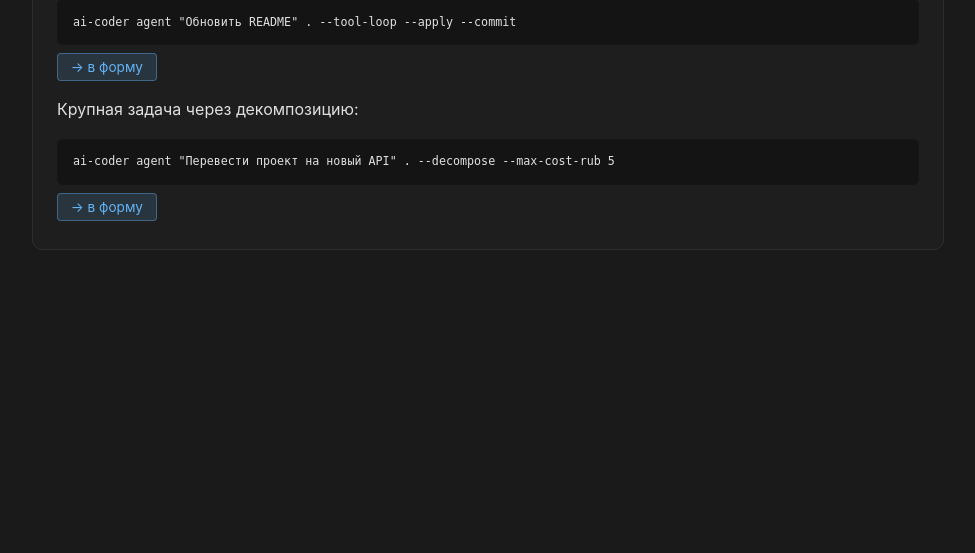
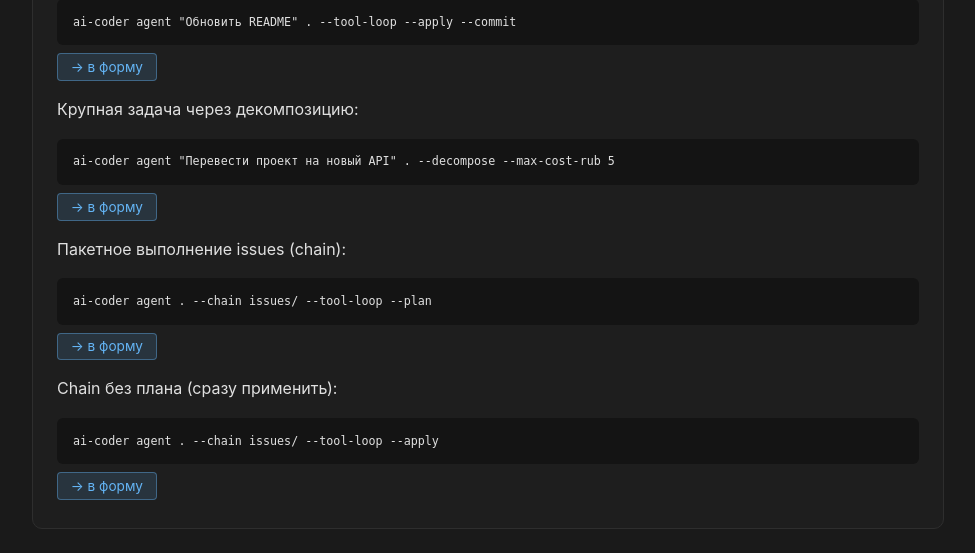
Before and after one commit to bauman-robotics/ai-coder, a FastAPI app: page /docs/cli/help in a window 1280 px wide. Shown: the part 3803-4356 px from the top of the page, without its empty margins (152-1127 px from the left). Before the commit the page ends 4053 px from the top, so only its background shows below. Run offline with FastAPI, Linux system fonts and the light colour scheme.

Commit message:
feat(gui): поддержка --chain (10.56)
- app.py: chain_path в _build_command/_build_argv/build/run
- особая ветка mode=chain: agent <path> --chain <dir> --tool-loop
- index.html: поле #chain-path + applyModeConstraints + parseCommand
- help.html: 2 chain-примера с кнопками
- issues/demos/*/README.md -> commands/demos/*/README.md
  (chain глотал README как задачу)
- TODO: CLI-баг '--chain требует goal' задокументирован

Проверено: curl /build (4 кейса), CLI-смоук (chain 5 задач,
precheck бюджета), ruff, pytest 459 passed.
GUI в браузере: поле #chain-path появляется при mode=chain.

```diff
--- a/ai_coder/gui/app.py
+++ b/ai_coder/gui/app.py
@@ -76,6 +76,7 @@ def _build_command(
     task_type: str = "agent",
     run_action: str = "",
     reverse_check: bool = False,
+    chain_path: str = "",
 ) -> str:
     """Собирает строку команды ai-coder из полей формы."""
     path_val = path.strip() if path.strip() else "."
@@ -95,15 +96,30 @@ def _build_command(
             parts.append(advanced_flags.strip())
         return " ".join(parts)
 
-    parts: list[str] = ["ai-coder", "agent", f'"{_escape_shell(goal)}"']
+    mode_val = mode.strip()
 
-    # path — всегда (второй позиционный аргумент agent_cmd).
-    # Пустой path → "." (как дефолт CLI), иначе --tool-loop окажется
-    # на месте path и Typer его не распознает.
-    parts.append(path_val)
-    if mode.strip() and mode.strip() != "plain":
-        mode_val = mode.strip()
-        parts.append(mode_val if mode_val.startswith("--") else f"--{mode_val}")
+    if mode_val == "chain":
+        # --chain <dir>: path передаётся на месте goal (hack в cli.py,
+        # строка ~1477: если goal — директория, а есть --chain/--issue,
+        # cli сам считает это path и обнуляет goal). goal НЕ используется.
+        # Формат: ai-coder agent <path> --chain <dir> --tool-loop
+        chain_val = chain_path.strip() or "issues"
+        parts: list[str] = [
+            "ai-coder",
+            "agent",
+            _escape_shell(path_val),
+            "--chain",
+            _escape_shell(chain_val),
+            "--tool-loop",
+        ]
+    else:
+        parts = ["ai-coder", "agent", f'"{_escape_shell(goal)}"']
+        # path — всегда (второй позиционный аргумент agent_cmd).
+        # Пустой path → "." (как дефолт CLI), иначе --tool-loop окажется
+        # на месте path и Typer его не распознает.
+        parts.append(path_val)
+        if mode_val and mode_val != "plain":
+            parts.append(mode_val if mode_val.startswith("--") else f"--{mode_val}")
     if model.strip() and model.strip() != "default":
         parts.extend(["--model", model.strip()])
     if apply:
@@ -167,6 +183,7 @@ async def build(
     task_type: str = Form("agent"),
     run_action: str = Form(""),
     reverse_check: bool = Form(False),
+    chain_path: str = Form(""),
 ) -> HTMLResponse:
     """Собирает команду из формы и возвращает её как <pre>-фрагмент."""
     command = _build_command(
@@ -182,6 +199,7 @@ async def build(
         task_type=task_type,
         run_action=run_action,
         reverse_check=reverse_check,
+        chain_path=chain_path,
     )
     return HTMLResponse(
         f'<pre id="command-output" class="command-output">{html_escape(command)}</pre>'
@@ -201,6 +219,7 @@ def _build_argv(
     task_type: str = "agent",
     run_action: str = "",
     reverse_check: bool = False,
+    chain_path: str = "",
 ) -> list[str]:
     """Собирает argv для запуска агента через python -m ai_coder.cli."""
     command = _build_command(
@@ -216,6 +235,7 @@ def _build_argv(
         task_type=task_type,
         run_action=run_action,
         reverse_check=reverse_check,
+        chain_path=chain_path,
     )
     parts = shlex.split(command)
     # parts[0] == "ai-coder" -> заменяем на sys.executable -m ai_coder.cli
@@ -368,6 +388,7 @@ async def run(
     task_type: str = Form("agent"),
     run_action: str = Form(""),
     reverse_check: bool = Form(False),
+    chain_path: str = Form(""),
 ) -> StreamingResponse:
     """Запускает агента и стримит его вывод в формате SSE."""
     run_id = uuid.uuid4().hex
@@ -384,6 +405,7 @@ async def run(
         task_type=task_type,
         run_action=run_action,
         reverse_check=reverse_check,
+        chain_path=chain_path,
     )
     proc: subprocess.Popen = subprocess.Popen(
         argv,
--- a/ai_coder/gui/templates/help.html
+++ b/ai_coder/gui/templates/help.html
@@ -299,6 +299,20 @@ ai-coder agent "Найди все TODO в проекте" . --tool-loop --dry-re
                 <button type="button" class="use-example"
                         data-cmd="ai-coder agent &quot;Перевести проект на новый API&quot; . --decompose --max-cost-rub 5">→ в форму</button>
             </div>
+
+            <p>Пакетное выполнение issues (chain):</p>
+            <div class="example">
+                <pre><code>ai-coder agent . --chain issues/ --tool-loop --plan</code></pre>
+                <button type="button" class="use-example"
+                        data-cmd="ai-coder agent . --chain issues/ --tool-loop --plan">→ в форму</button>
+            </div>
+
+            <p>Chain без плана (сразу применить):</p>
+            <div class="example">
+                <pre><code>ai-coder agent . --chain issues/ --tool-loop --apply</code></pre>
+                <button type="button" class="use-example"
+                        data-cmd="ai-coder agent . --chain issues/ --tool-loop --apply">→ в форму</button>
+            </div>
         </section>
     </main>
     <script>
```
Also changed, not shown: TODO.md (+12 -4 lines), ai_coder/gui/templates/index.html (+28 -2 lines), docs/state.md (+14 -1 lines), CHANGELOG.md, commands/demos/01-chain-sandbox/README.md (renamed from issues/demos/01-chain-sandbox/README.md), commands/demos/02-gui-readonly/README.md (renamed from issues/demos/02-gui-readonly/README.md), commands/demos/03-gui-write/README.md (renamed from issues/demos/03-gui-write/README.md).
